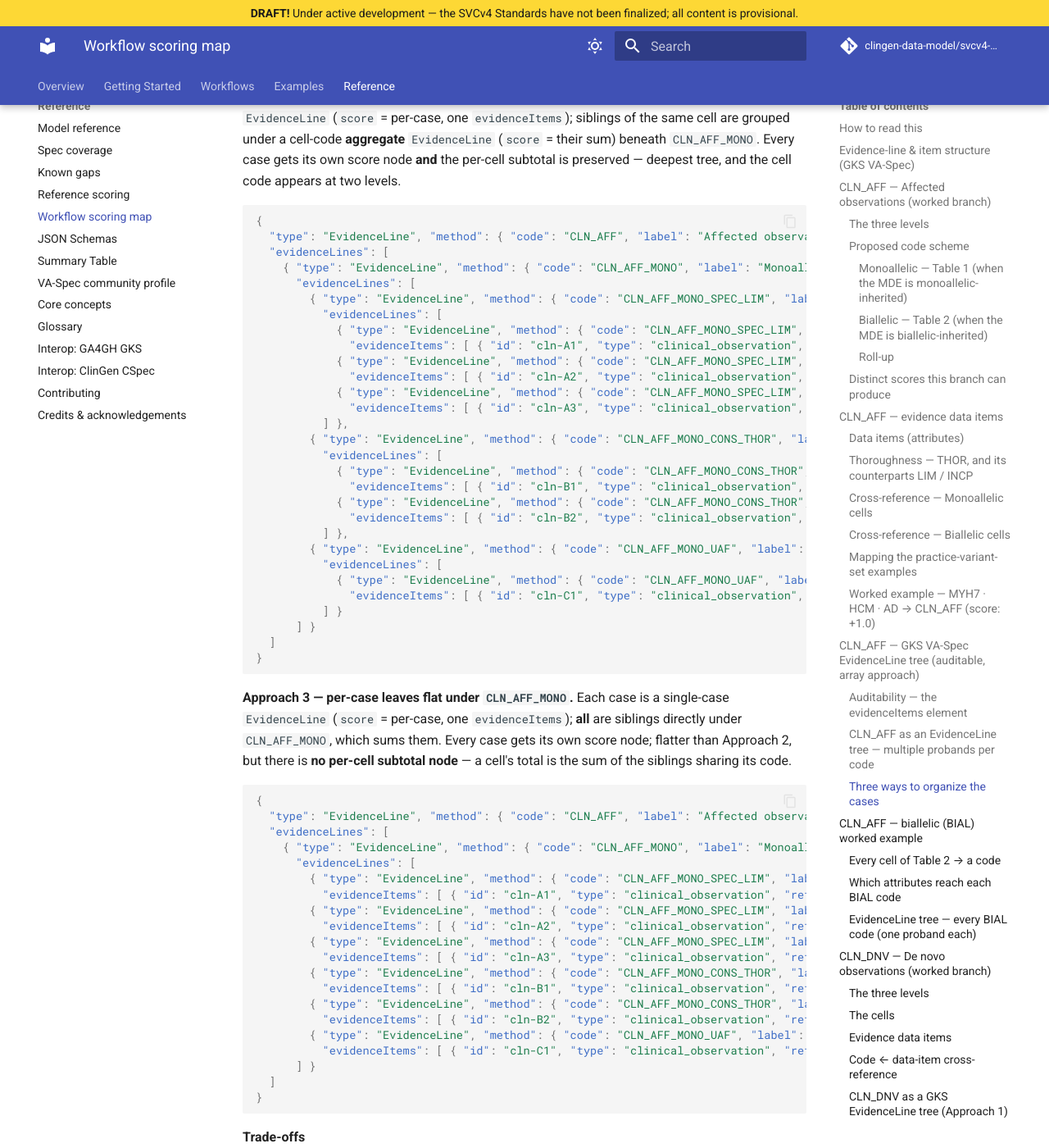
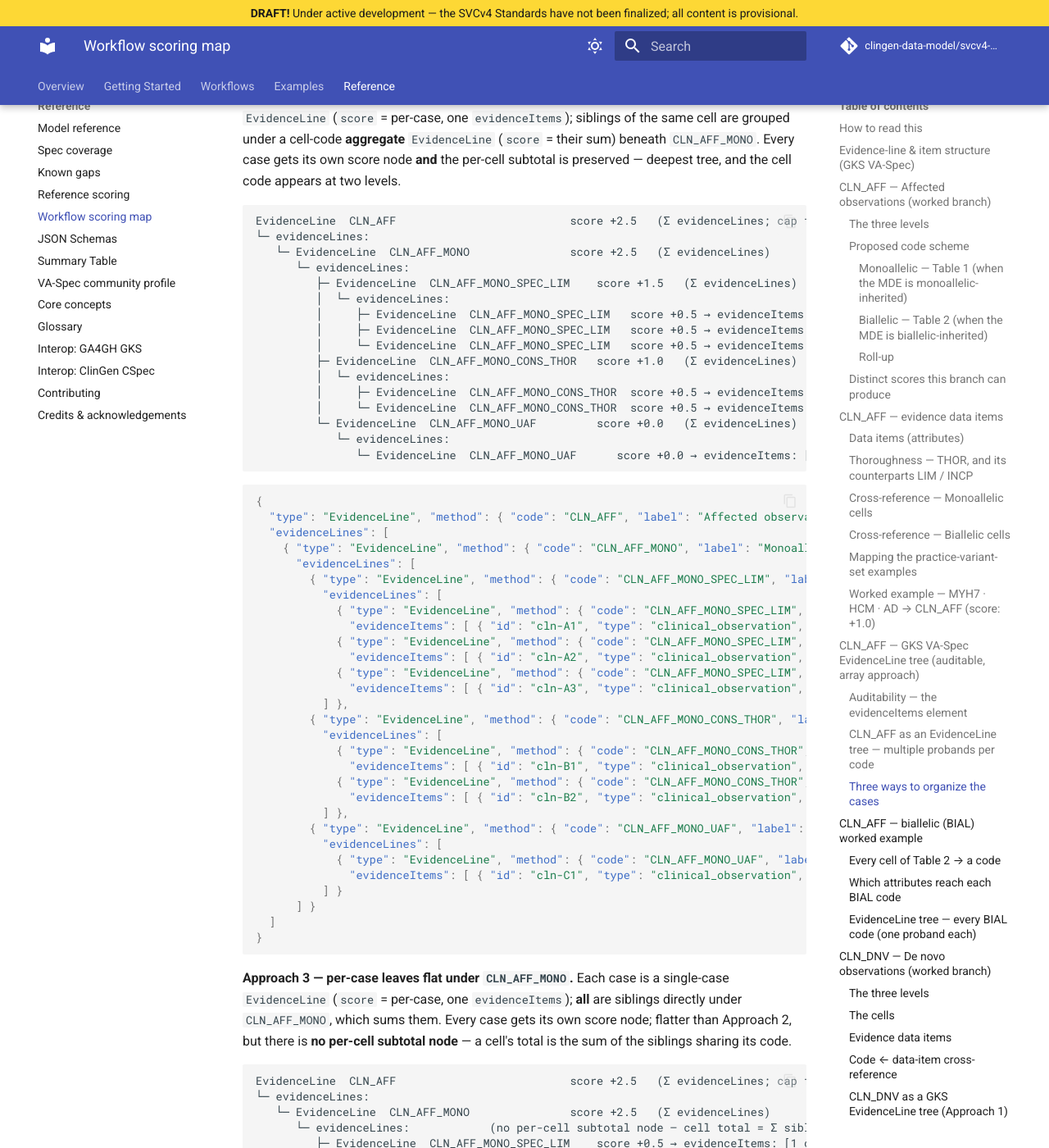
Before and after one commit to clingen-data-model/svcv4-model, an MkDocs documentation site: the page built from docs/reference/scoring-map.md, in a window 1280 px wide and 1400 px high, scrolled down 14970 px. Shown: the whole window at 82% size. Built offline with MkDocs 1.6.1 and Material for MkDocs 9.7.7, drawn with Linux system fonts in a browser that asks for light colours; comment, search, counter and statistics services are not loaded; some of the changed text lies outside the part shown.

Commit message:
docs(scoring-map): condensed EvidenceLine trees for CLN_AFF_MONO Approach 2 & 3
Match the Approach 1 style — a text tree immediately above each detailed JSON so the
per-case-leaf (Approach 2, with cell aggregates) and flat-leaf (Approach 3) shapes read at a glance.

Co-Authored-By: Claude Opus 4.8 (1M context) <noreply@anthropic.com>

````diff
--- a/docs/reference/scoring-map.md
+++ b/docs/reference/scoring-map.md
@@ -465,6 +465,25 @@ under a cell-code **aggregate** `EvidenceLine` (`score` = their sum) beneath `CL
 case gets its own score node **and** the per-cell subtotal is preserved — deepest tree, and the
 cell code appears at two levels.
 
+```text
+EvidenceLine  CLN_AFF                          score +2.5   (Σ evidenceLines; cap floor 0)
+└─ evidenceLines:
+   └─ EvidenceLine  CLN_AFF_MONO               score +2.5   (Σ evidenceLines)
+      └─ evidenceLines:
+         ├─ EvidenceLine  CLN_AFF_MONO_SPEC_LIM    score +1.5   (Σ evidenceLines)  ← cell aggregate
+         │  └─ evidenceLines:
+         │     ├─ EvidenceLine  CLN_AFF_MONO_SPEC_LIM   score +0.5 → evidenceItems: [1 case]
+         │     ├─ EvidenceLine  CLN_AFF_MONO_SPEC_LIM   score +0.5 → evidenceItems: [1 case]
+         │     └─ EvidenceLine  CLN_AFF_MONO_SPEC_LIM   score +0.5 → evidenceItems: [1 case]
+         ├─ EvidenceLine  CLN_AFF_MONO_CONS_THOR   score +1.0   (Σ evidenceLines)  ← cell aggregate
+         │  └─ evidenceLines:
+         │     ├─ EvidenceLine  CLN_AFF_MONO_CONS_THOR  score +0.5 → evidenceItems: [1 case]
+         │     └─ EvidenceLine  CLN_AFF_MONO_CONS_THOR  score +0.5 → evidenceItems: [1 case]
+         └─ EvidenceLine  CLN_AFF_MONO_UAF         score +0.0   (Σ evidenceLines)  ← cell aggregate
+            └─ evidenceLines:
+               └─ EvidenceLine  CLN_AFF_MONO_UAF      score +0.0 → evidenceItems: [1 case]
+```
+
 ```json
 {
   "type": "EvidenceLine", "method": { "code": "CLN_AFF", "label": "Affected observations" }, "score": 2.5,
@@ -501,6 +520,19 @@ cell code appears at two levels.
 `EvidenceLine` (`score` = per-case, one `evidenceItems`); **all** are siblings directly under
 `CLN_AFF_MONO`, which sums them. Every case gets its own score node; flatter than Approach 2, but
 there is **no per-cell subtotal node** — a cell's total is the sum of the siblings sharing its code.
+
+```text
+EvidenceLine  CLN_AFF                          score +2.5   (Σ evidenceLines; cap floor 0)
+└─ evidenceLines:
+   └─ EvidenceLine  CLN_AFF_MONO               score +2.5   (Σ evidenceLines)
+      └─ evidenceLines:            (no per-cell subtotal node — cell total = Σ siblings sharing the code)
+         ├─ EvidenceLine  CLN_AFF_MONO_SPEC_LIM    score +0.5 → evidenceItems: [1 case]
+         ├─ EvidenceLine  CLN_AFF_MONO_SPEC_LIM    score +0.5 → evidenceItems: [1 case]
+         ├─ EvidenceLine  CLN_AFF_MONO_SPEC_LIM    score +0.5 → evidenceItems: [1 case]
+         ├─ EvidenceLine  CLN_AFF_MONO_CONS_THOR   score +0.5 → evidenceItems: [1 case]
+         ├─ EvidenceLine  CLN_AFF_MONO_CONS_THOR   score +0.5 → evidenceItems: [1 case]
+         └─ EvidenceLine  CLN_AFF_MONO_UAF         score +0.0 → evidenceItems: [1 case]
+```
 
 ```json
 {
````
